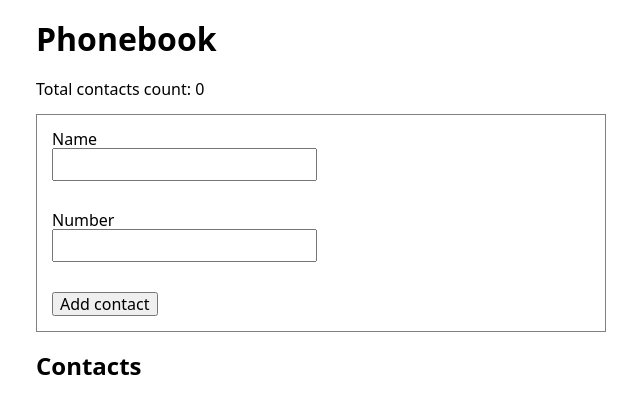
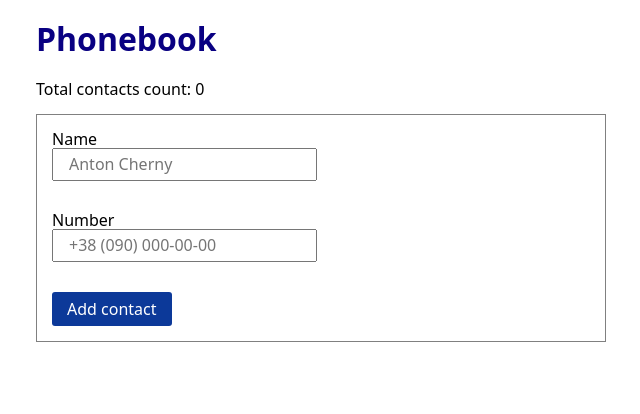
Before and after one commit to Andrii-Velhan/goit-react-hw-05-phonebook, a React (Create React App) app: page / in a window 1280 px wide. Shown: the top 414 px of the page, without its empty margins (319-959 px from the left). Built offline with nearby package versions, Linux system fonts and the light colour scheme.

Commit message:
add some styles

```diff
--- a/src/App.js
+++ b/src/App.js
@@ -9,7 +9,7 @@ import Filter from './components/Filter';
 // import initialContacts from "./bd/contacts.json";
 import { CSSTransition } from 'react-transition-group';
 import Notification from './components/Notification';
-// import Logo from './components/Logo';
+import Logo from './components/Logo';
 
 export default class App extends Component {
 	static defaultProps = {
@@ -115,14 +115,13 @@ export default class App extends Component {
 		return (
 			<Container>
 
-				<h1>Phonebook</h1>
+				<Logo />
 
 				<Notification message={message} />
 
 				<p>Total contacts count: {totalContactsCount}</p>
 
 				<ContactForm onSubmit={this.addContact} />
-				<h2>Contacts</h2>
 
 				<Filter value={filter} onChangeFilter={this.changeFilter} contacts={contacts} />
 
--- a/src/components/ContactForm/ContactForm.css
+++ /dev/null
@@ -1,20 +0,0 @@
-.ContactForm__input {
-  max-width: 100%;
-  margin-bottom: 30px;
-  outline: none;
-  padding: 5px 15px;
-}
-
-.ContactForm__input:focus,
-.ContactForm__input:hover {
-  border: 2px solid rgb(65, 145, 165);
-  box-shadow: 2px 4px 5px rgba(0, 0, 0, 0.1);
-}
-
-.ContactForm {
-  display: flex;
-  flex-direction: column;
-  align-items: flex-start;
-  padding: 15px;
-  border: 1px solid grey;
-}
--- a/src/components/ContactForm/ContactForm.js
+++ b/src/components/ContactForm/ContactForm.js
@@ -1,7 +1,7 @@
 import React, { Component } from 'react';
 // import PropTypes from 'prop-types';
 // import { v4 as uuidv4 } from 'uuid';
-import './ContactForm.css';
+import './ContactForm.scss';
 import Notification from '../Notification';
 
 class ContactForm extends Component {
@@ -58,18 +58,20 @@ class ContactForm extends Component {
 						className="ContactForm__input"
 						name="name"
 						onChange={this.handleChange}
+						placeholder="Anton Cherny"
 					/>
 
 					<label className="Label" htmlFor="number">
 						Number
           </label>
 					<input
-						type="number"
+						type="tel"
 						value={number}
 						id="number"
 						className="ContactForm__input"
 						name="number"
 						onChange={this.handleChange}
+						placeholder="+38 (090) 000-00-00"
 					/>
 
 					<button type="submit" className="ContactForm__button">
--- /dev/null
+++ b/src/components/ContactForm/ContactForm.scss
@@ -0,0 +1,36 @@
+@import "../../styles/colors";
+
+.ContactForm__input {
+	max-width: 100%;
+	margin-bottom: 30px;
+	outline: none;
+	padding: 5px 15px;
+}
+
+.ContactForm__input:focus,
+.ContactForm__input:hover {
+	border: 2px solid rgb(65, 145, 165);
+	box-shadow: 2px 4px 5px rgba(0, 0, 0, 0.1);
+}
+
+.ContactForm {
+	display: flex;
+	flex-direction: column;
+	align-items: flex-start;
+	padding: 15px;
+	border: 1px solid grey;
+}
+
+.ContactForm__button {
+	cursor: pointer;
+	padding: 8px 15px;
+	background-color: $blue;
+	color: white;
+	border: none;
+	border-radius: 3px;
+
+	&:focus,
+	&:hover {
+		background-color: $blue-accent;
+	}
+}
--- a/src/components/ContactList/ContactList.css
+++ b/src/components/ContactList/ContactList.css
@@ -46,7 +46,7 @@
 .ContactList__name {
 	margin-top: 0;
 	margin-bottom: 0;
-	margin-right: 10px;
+	/* margin-right: 10px; */
 }
 
 .ContactList__button {
--- a/src/components/Filter/Filter.css
+++ b/src/components/Filter/Filter.css
@@ -7,3 +7,7 @@
 .filterLabel {
 	margin-right: 8px;
 }
+
+.filterForm {
+	margin-top: 10px;
+}
--- a/src/components/Logo/Logo.js
+++ b/src/components/Logo/Logo.js
@@ -0,0 +1,20 @@
+
+import React from 'react';
+import { CSSTransition } from 'react-transition-group';
+import './Logo.scss';
+
+const Logo = () => {
+	return (
+		<CSSTransition
+			in={true}
+			appear={true}
+			timeout={500}
+			classNames="Title-SlideIn"
+			unmountOnExit
+		>
+			<h1 className="Title">Phonebook</h1>
+		</CSSTransition>
+	);
+};
+
+export default Logo;
--- /dev/null
+++ b/src/components/Logo/Logo.scss
@@ -0,0 +1,12 @@
+.Title {
+	color: #090082;
+}
+
+.Title-SlideIn-appear {
+	transform: translateX(-100%);
+}
+
+.Title-SlideIn-appear-active {
+	transform: translateX(0);
+	transition: transform 500ms linear;
+}
--- /dev/null
+++ b/src/styles/_colors.scss
@@ -0,0 +1,2 @@
+$blue: #0c3999;
+$blue-accent: #090082;
```
Also changed, not shown: src/components/Logo/Logo.scss.scss (deleted).
